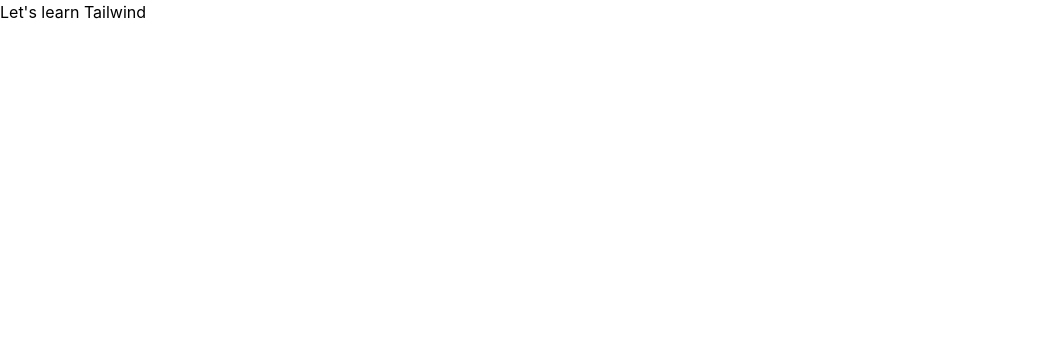
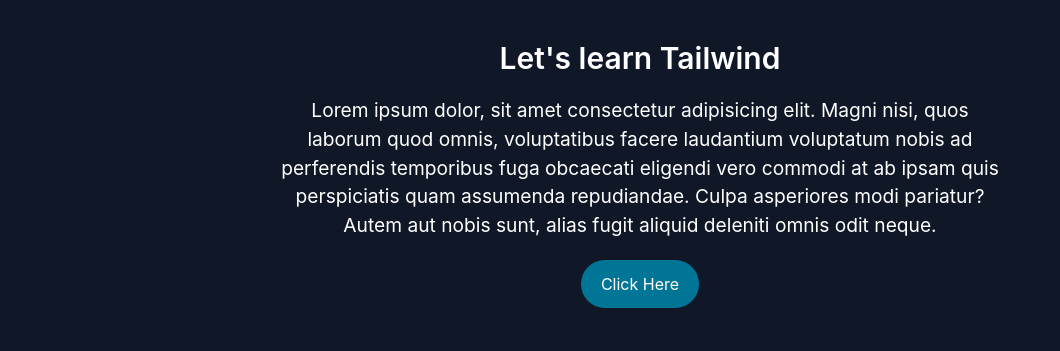
Before and after one commit to DevKumar2x/Tailwind-CSS, a website built with Vite: page index.html in a window 1280 px wide. Shown: the whole page, without its empty margins (0-1060 px from the left). Built offline with nearby package versions, Linux system fonts and the light colour scheme.

Commit message:
Basic css apply using tailwind

```diff
--- a/index.html
+++ b/index.html
@@ -8,8 +8,17 @@
     <title>tailwind-css</title>
   </head>
 
-  <body>
-    <h1>Let's learn Tailwind</h1>
+  <body class="bg-gray-900 text-white">
+
+    <section class="space-y-5 text-center mx-auto max-w-3xl px-5 py-10">
+      <h1 class="text-3xl font-semibold">Let's learn Tailwind</h1>
+
+      <p class="text-[1.2rem]">
+        Lorem ipsum dolor, sit amet consectetur adipisicing elit. Magni nisi, quos laborum quod omnis, voluptatibus facere laudantium voluptatum nobis ad perferendis temporibus fuga obcaecati eligendi vero commodi at ab ipsam quis perspiciatis quam assumenda repudiandae. Culpa asperiores modi pariatur? Autem aut nobis sunt, alias fugit aliquid deleniti omnis odit neque.
+      </p>
+
+      <a href="" class="bg-cyan-700 inline-block py-3 px-5 rounded-full hover:bg-cyan-500 transition-colors">Click Here</a>
+    </section>
 
     <script type="module" src="/src/main.ts"></script>
   </body>
```
